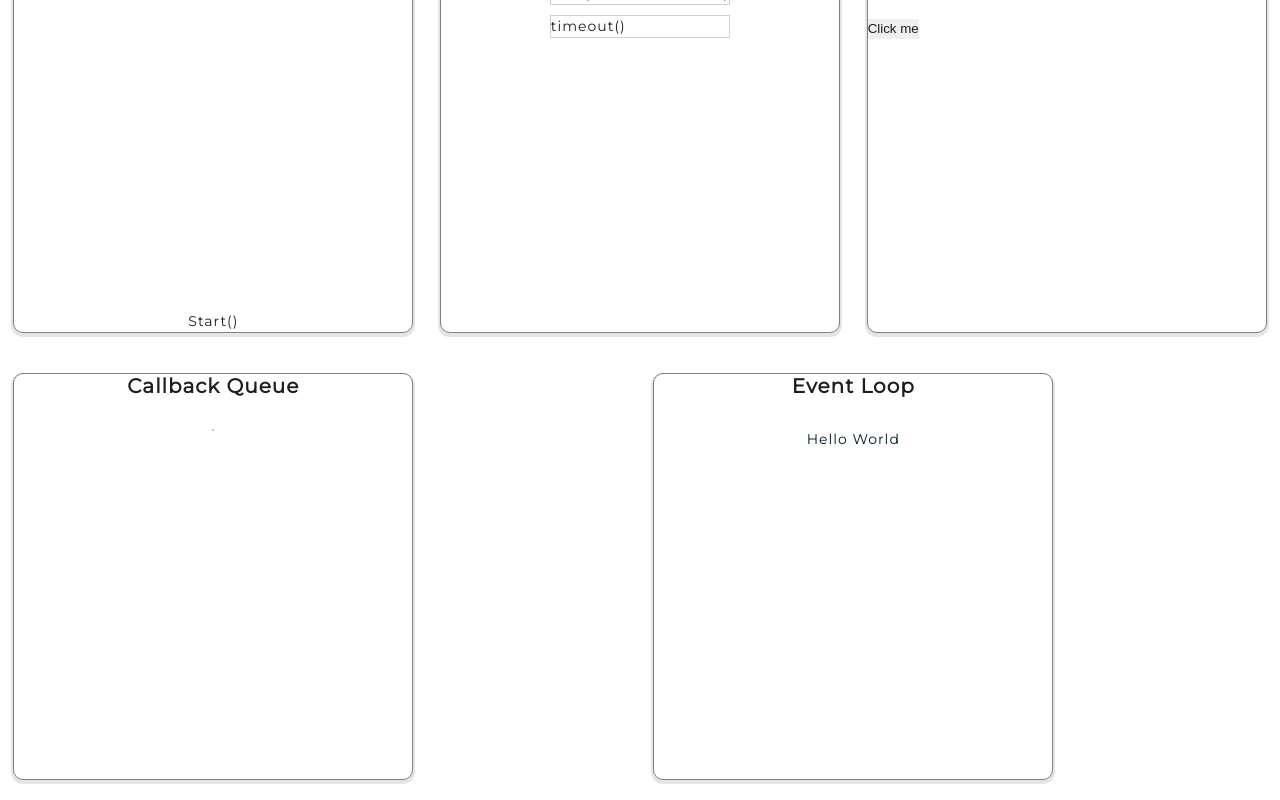
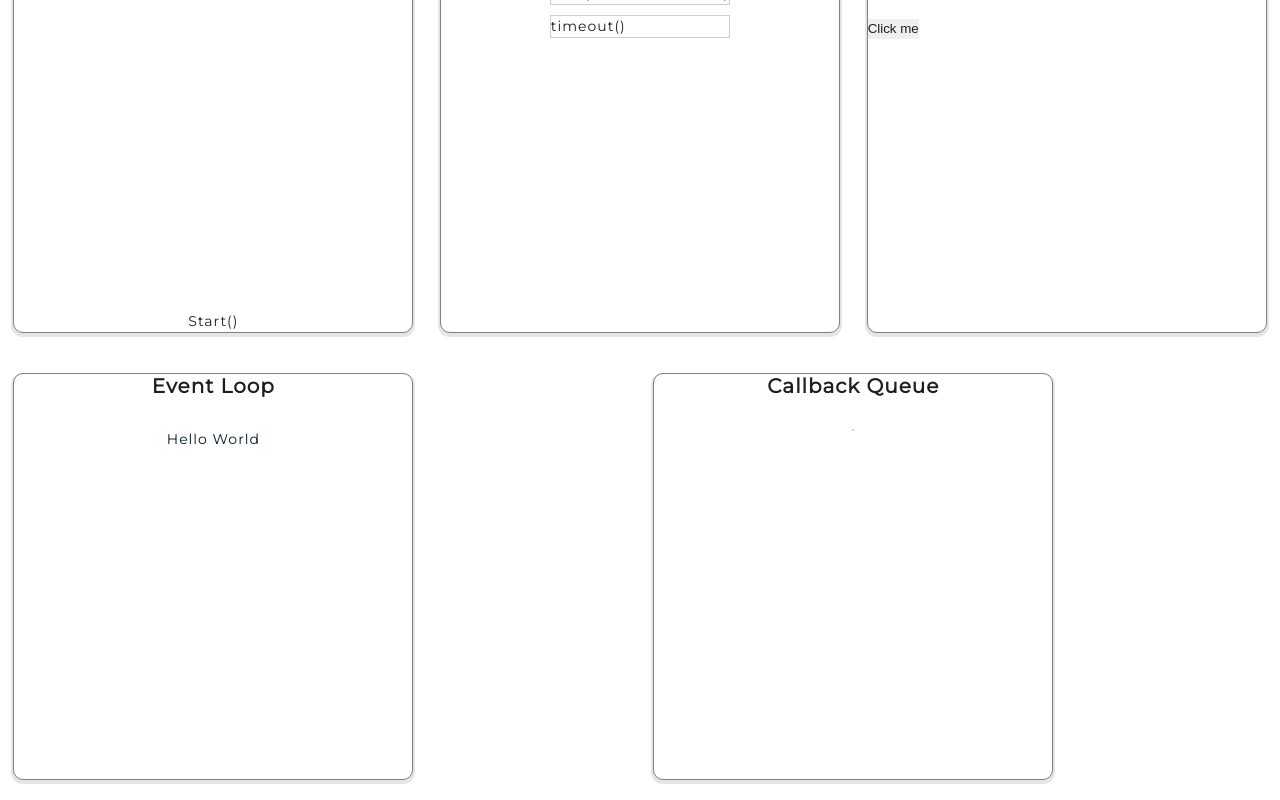
Before and after one commit to Dhaval1403/master-the-event-loop, a React (Create React App) app: page / in a window 1280 px wide. Shown: the part 194-994 px from the top of the page. Built offline with nearby package versions, Linux system fonts and the light colour scheme.

Commit message:
change order container

```diff
--- a/src/components/Container/Container.js
+++ b/src/components/Container/Container.js
@@ -35,11 +35,11 @@ const Container = () => {
 				</Cell>
 
 				<Cell>
-					<CallbackQueue queue={queue.head} />
+					<EventLoop />
 				</Cell>
 
 				<Cell gridColumn="span 2">
-					<EventLoop />
+					<CallbackQueue queue={queue.head} />
 				</Cell>
 			</Grid>
 		</>
```
